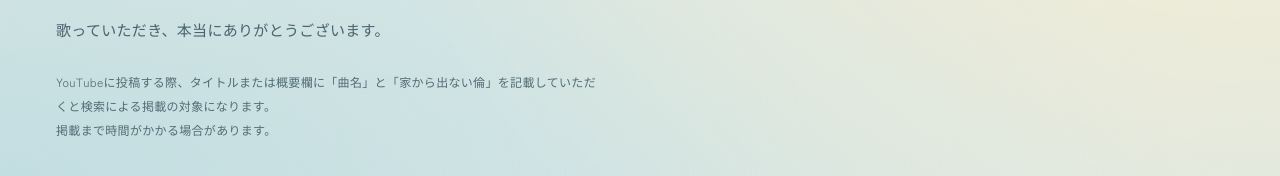
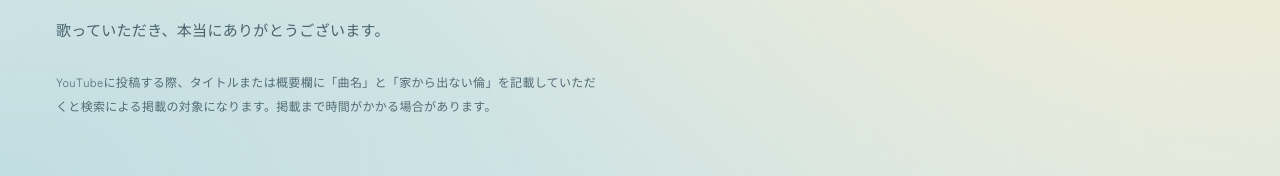
Before and after one commit to iekaradenairin/iekaradenai-site, a Next.js app: page /works/covers in a window 1280 px wide. Shown: the part 462-638 px from the top of the page. Built offline with nearby package versions, Linux system fonts and the light colour scheme.

Commit message:
fix: let voices listing guidance wrap naturally

```diff
--- a/components/site/WorksExperience.tsx
+++ b/components/site/WorksExperience.tsx
@@ -49,8 +49,7 @@ export default function WorksExperience({ works, covers, coversPlaylistUrl, chil
           </p>
           {isCovers ? (
             <p className="note works-intro__rule">
-              YouTubeに投稿する際、タイトルまたは概要欄に「曲名」と「家から出ない倫」を記載していただくと検索による掲載の対象になります。
-              <br />掲載まで時間がかかる場合があります。
+              YouTubeに投稿する際、タイトルまたは概要欄に「曲名」と「家から出ない倫」を記載していただくと検索による掲載の対象になります。掲載まで時間がかかる場合があります。
             </p>
           ) : null}
         </div>
```
